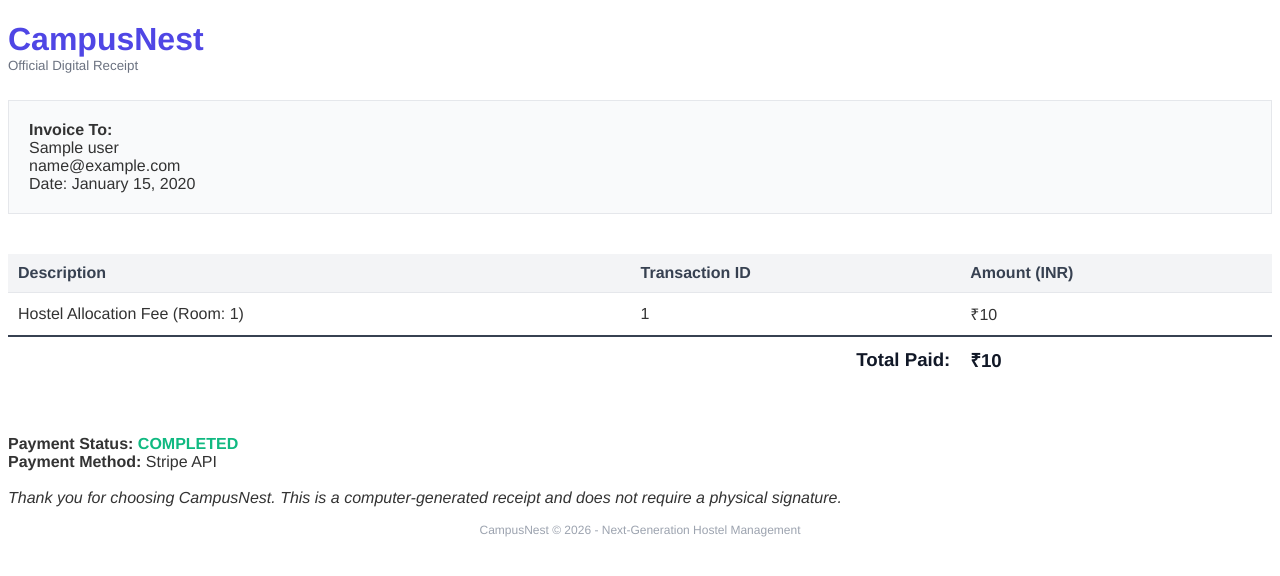
After one commit to Keshav-Bhatnagar/Solo-HMS_Updated-Django, a Django app: template Hostels/templates/Rooms_invoice_pdf.html in a window 1280 px wide. The commit adds this page. Shown: the top 576 px of the page. Run offline with Django 3.2, Linux system fonts and the light colour scheme; the template is opened without the code that fills it: most values are stand-ins (such as "Sample title", 1, 10 or a date in 2020).

Commit message:
feat: add xhtml2pdf generation for payment invoices

```diff
--- /dev/null
+++ b/Hostels/templates/Rooms_invoice_pdf.html
@@ -0,0 +1,111 @@
+<!DOCTYPE html>
+<html>
+<head>
+    <style>
+        @page {
+            size: a4 portrait;
+            margin: 2cm;
+            @frame header_frame {           /* Static Frame */
+                -pdf-frame-content: header_content;
+                left: 50pt; width: 512pt; top: 50pt; height: 40pt;
+            }
+            @frame footer_frame {           /* Another static Frame */
+                -pdf-frame-content: footer_content;
+                left: 50pt; width: 512pt; top: 772pt; height: 20pt;
+            }
+        }
+        body {
+            font-family: Helvetica, sans-serif;
+            color: #333333;
+        }
+        h1 {
+            color: #4F46E5;
+            font-size: 24pt;
+            margin-bottom: 0;
+        }
+        .header-sub {
+            color: #6B7280;
+            font-size: 10pt;
+        }
+        table {
+            width: 100%;
+            margin-top: 30pt;
+            border-collapse: collapse;
+        }
+        th, td {
+            padding: 10px;
+            text-align: left;
+            border-bottom: 1px solid #E5E7EB;
+        }
+        th {
+            background-color: #F3F4F6;
+            color: #374151;
+            font-weight: bold;
+        }
+        .total-row td {
+            font-weight: bold;
+            font-size: 14pt;
+            color: #111827;
+            border-bottom: none;
+            border-top: 2px solid #374151;
+        }
+        .status {
+            color: #10B981;
+            font-weight: bold;
+        }
+        .invoice-box {
+            border: 1px solid #E5E7EB;
+            padding: 20px;
+            background-color: #F9FAFB;
+            margin-top: 20pt;
+        }
+    </style>
+</head>
+<body>
+
+    <div id="header_content">
+        <h1>CampusNest</h1>
+        <div class="header-sub">Official Digital Receipt</div>
+    </div>
+
+    <div class="invoice-box">
+        <strong>Invoice To:</strong><br>
+        {{ payment.user.get_full_name }}<br>
+        {{ payment.user.email }}<br>
+        Date: {{ payment.payment_date|date:"F d, Y" }}
+    </div>
+
+    <table>
+        <thead>
+            <tr>
+                <th>Description</th>
+                <th>Transaction ID</th>
+                <th>Amount (INR)</th>
+            </tr>
+        </thead>
+        <tbody>
+            <tr>
+                <td>Hostel Allocation Fee (Room: {{ payment.allocation.room.room_number }})</td>
+                <td>{{ payment.transaction_id }}</td>
+                <td>₹{{ payment.amount }}</td>
+            </tr>
+            <tr class="total-row">
+                <td colspan="2" style="text-align: right;">Total Paid:</td>
+                <td>₹{{ payment.amount }}</td>
+            </tr>
+        </tbody>
+    </table>
+
+    <p style="margin-top: 40pt;">
+        <strong>Payment Status:</strong> <span class="status">COMPLETED</span><br>
+        <strong>Payment Method:</strong> Stripe API<br>
+        <br>
+        <em>Thank you for choosing CampusNest. This is a computer-generated receipt and does not require a physical signature.</em>
+    </p>
+
+    <div id="footer_content" style="text-align: center; color: #9CA3AF; font-size: 9pt;">
+        CampusNest &copy; {% now "Y" %} - Next-Generation Hostel Management
+    </div>
+
+</body>
+</html>
--- a/Hostels/templates/Rooms_payment_success.html
+++ b/Hostels/templates/Rooms_payment_success.html
@@ -142,6 +142,9 @@
       <a href="{% url 'profiles' %}" class="cn-btn cn-btn-ghost">
         <i class="fa-solid fa-user-circle"></i> Back to Profile
       </a>
+      <a href="{% url 'download_invoice' payment.transaction_id %}" class="cn-btn cn-btn-ghost" style="border: 1px solid var(--outline);">
+        <i class="fa-solid fa-file-pdf"></i> Download PDF
+      </a>
       <button class="cn-btn cn-btn-primary" onclick="window.print()">
         <i class="fa-solid fa-print"></i> Print Receipt
       </button>
--- a/Hostels/urls.py
+++ b/Hostels/urls.py
@@ -23,6 +23,7 @@
     path('payment/', views.payment_page, name='payment'),
     path('payment/create-intent/', views.create_payment_intent, name='create_payment_intent'),
     path('payment/success/<str:transaction_id>/', views.payment_success, name='payment_success'),
+    path('payment/invoice/<str:transaction_id>/', views.download_invoice, name='download_invoice'),
     path('post-allocation/', views.post_allocation, name='post_allocation'),
     path('complaint/', views.complaint_maintenance, name='complaint_maintenance'),
     path('feedback/', views.feedback, name='feedback'),
```
Also changed, not shown: Hostels/views.py (+23 -1 lines).
